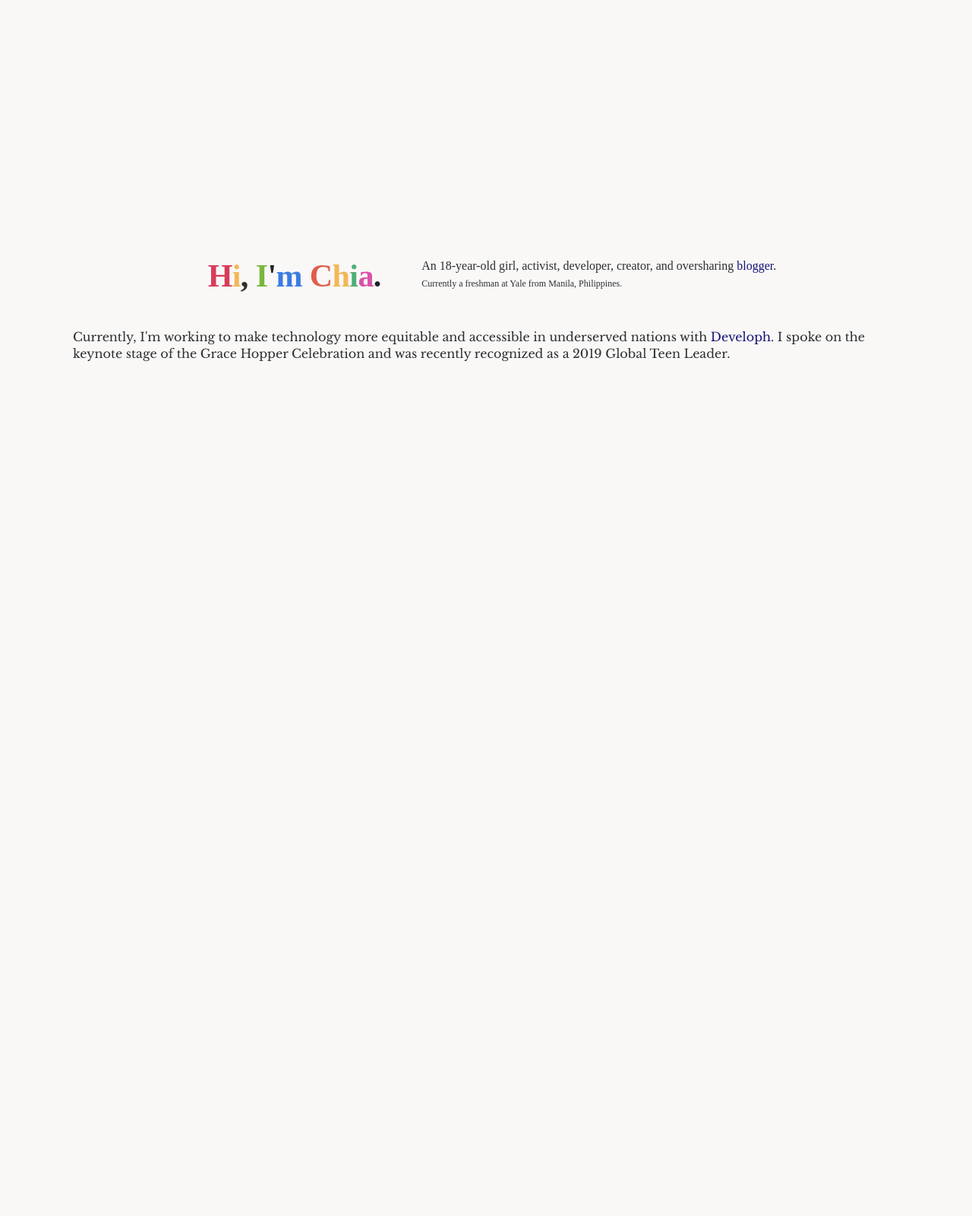
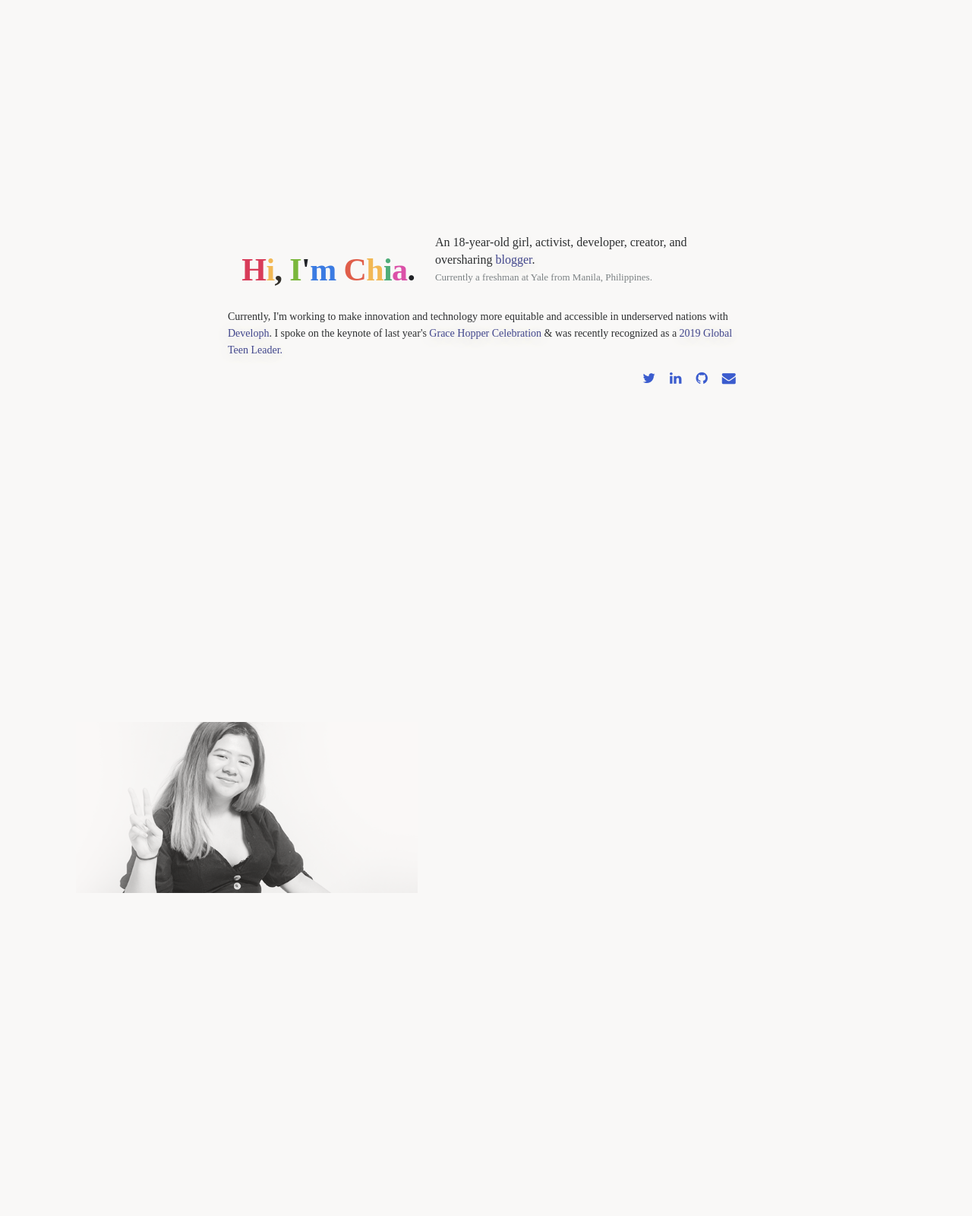
Before and after one commit to chiaski/personal, a PHP site: page / in a window 1280 px wide. Shown: the whole page at 76% size. Before the commit the page ends 476 px from the top, so only its background shows below. Run offline with PHP 8.4, Linux system fonts and the light colour scheme; some libraries are stand-ins or nearby versions.

Commit message:
Website fixes

```diff
--- a/css/main.css
+++ b/css/main.css
@@ -104,21 +104,61 @@ body {
 
 
 a {
-    color: #151275;
+    color: #41468c;
     text-decoration: none;
     -webkit-transition: all .4s linear;
     -moz-transition: all .4s linear;
     -ms-transition: all .4s linear;
     -o-transition: all .4s linear;
     transition: all .4s linear;
+    text-shadow: 0 3px 20px #c6c5b8;
+}
+
+a:hover {
+    color: #2b3072;
+    text-shadow: 0 1px 20px #c6c5b8;
 }
 
 
 /* THE GIRL */
 
+.front-links {
+    text-align: right;
+    padding-right: 2em;
+}
+
+.front-links a {
+    color: #3b5cce;
+    padding: .4em;
+    font-size: 18px;
+    text-shadow: none;
+}
+
+.front-links a:hover {
+    transform: translateY(-3px);
+    color: #2b418c;
+}
+
 .intro-paragraph {
     font-family: "HK Grotesk";
 }
+
+.regular-p {
+    font-family: "HK Grotesk";
+    padding: 0 2em 0 2em;
+    font-size: 14px;
+    line-height: 22px;
+}
+
+
+/* OOH */
+.hidden-container {
+    width: 100%;
+    height: 100%;
+    position: fixed;
+    z-index: 1;
+}
+
 
 /* ==========================================================================
    Media Queries
--- a/index.html
+++ b/index.html
@@ -41,27 +41,59 @@
 
 <body>
 
+
+    <!--<div class="hidden-container" style="display:;">
+        <div class="box" style="height:100%; background:#b73a3a;">
+            <div class="box-inner" style="padding:2em;margin:0 auto;max-width:100%;width:90%;top: 50%;transform: translateY(-50%);text-align:center;font-weight:bold;">
+                The
+
+
+            </div>
+        </div>
+
+
+    </div>-->
+
+
     <div class="container">
 
+
         <div class="box" style="height:100%;width:100%;">
-            <div class="box-inner" style="padding:2em;margin:0 auto;max-width:100%;width:90%;top: 50%;transform: translateY(-50%);">
+            <div class="box-inner" style="padding:2em;margin:0 auto;max-width:800px;width:100%;top: 50%;transform: translateY(-50%);">
 
                 <center>
                     <div class="intro-row" style="max-width:90%;">
                         <center>
-                            <div class="left" style="min-width:240px;display:inline-block;width:30%;">
+                            <div class="left" style="min-width:240px;display:inline-block;width:28%;">
                                 <h1 style="font-family:Clearface;line-height:18px;text-align: center;font-size:42px;letter-spacing:-.6px;">
                                     <span style="color:#d83c59">H</span><span style="color:#f2b854">i</span><span style="color:#33302a">,</span> <span style="color:#7ab73c">I</span><span style="color:#202226">'</span><span style="color:#3b7be2">m</span> <span style="color:#e05e4a">C</span><span style="color:#f2b854">h</span><span style="color:#4fad79">i</span><span style="color:#db51a8">a</span><span style="color:#202226">.</span>
                                 </h1>
                             </div>
-                            <div style="display:inline-block;max-width:500px;width:60%;">
-                                <p class="intro-paragraph" style="text-align:left;padding:1em;">An 18-year-old girl, activist, developer, creator, and oversharing <a href="http://blog.chiaski.com" alt="Chiaski">blogger</a>.<br><span style="font-size:12px;">Currently a freshman at Yale from Manila, Philippines.</span></p>
+                            <div style="display:inline-block;max-width:500px;width:62%;">
+                                <p class="intro-paragraph" style="text-align:left;padding:.2em 1em 0em 1em;">An 18-year-old girl, activist, developer, creator, and oversharing <a href="http://blog.chiaski.com" alt="Chiaski">blogger</a>.<br><span style="font-size:13px;color:#7c8284;line-height:15px !important;">Currently a freshman at Yale from Manila, Philippines.</span></p>
                             </div>
                         </center>
                     </div>
                 </center>
-                <p style="clear:both;">Currently, I'm working to make technology more equitable and accessible in underserved nations with <a href="http://developh.org">Developh</a>. I spoke on the keynote stage of the Grace Hopper Celebration and was recently recognized as a 2019 Global Teen Leader.</p>
+                <p class="regular-p" style="clear:both;">Currently, I'm working to make innovation and technology more equitable and accessible in underserved nations with <a href="http://developh.org">Developh</a>. I spoke on the keynote of last year's <a href="https://ghc.anitab.org/2018-speakers-honorees/2018-honorees/chiara-amisola/" target="_blank">Grace Hopper Celebration</a> & was recently recognized as a <a href="https://www.threedotdash.org/chiara-amisola" target="_blank">2019 Global Teen Leader.</a></p>
 
+                <div class="front-links">
+                    <a href="http://twitter.com/amisoIa" alt="Twitter" title="Twitter"><i class="fa fa-twitter"></i></a>
+                    <a href="http://linkedin.com/in/chiaamisola" alt="LinkedIn" title="LinkedIn"><i class="fa fa-linkedin"></i></a>
+                    <a href="http://github.com/chiaski" alt="Github" title="Github"><i class="fa fa-github"></i></a>
+                    <a href="mailto:hello@chiaski.com" alt="Email" title="Email"><i class="fa fa-envelope"></i></a>
+
+
+                </div>
+
+            </div>
+        </div>
+
+
+        <div class="box" style="height:100%;width:100%;">
+
+            <img src="img/me.png" style="width:450px;position:relative;top:150px;left:100px;">
+            <div class="box-inner" style="padding:2em;margin:0 auto;max-width:800px;width:100%;top: 50%;transform: translateY(-50%);">
 
 
             </div>
```
Also changed, not shown: img/me.png (added).
